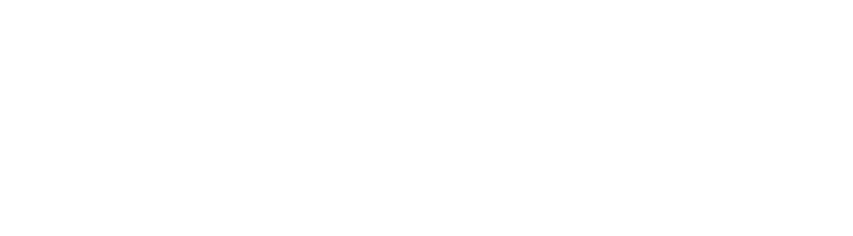
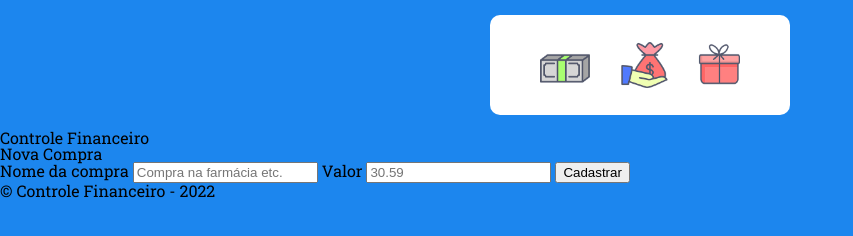
Before and after one commit to anderson-neves-silva/financial-control, a plain HTML site: page index.html in a window 1280 px wide. Shown: the whole page, without its empty margins (0-853 px from the left). Drawn offline with Linux system fonts and the light colour scheme.

Commit message:
Completing the header

```diff
--- a/index.html
+++ b/index.html
@@ -4,9 +4,43 @@
         <meta charset="UTF-8">
         <meta http-equiv="X-UA-Compatible" content="IE=edge">
         <meta name="viewport" content="width=device-width, initial-scale=1.0">
-    <title>Document</title>
+        <title>Controle Financeiro</title>
+
+        <!--adicionando o reset para remover o comportamento padrão do browser-->
+        <link rel="stylesheet" href="reset.css">
+        <link rel="stylesheet" href="style.css">
+        <link rel="stylesheet" href="script.js">
+        <!--adicionando uma fonte externa-->
+        <link href="https://fonts.googleapis.com/css2?family=Roboto+Slab&display=swap" rel="stylesheet">
+
     </head>
+
     <body>
+        <header>
+            <div class="logo">
+                <img src="logo.png" alt="Logo">
+            </div>
+        </header>
 
+        <main>
+            <h1>Controle Financeiro</h1>
+
+            <form action="">
+                <h2>Nova Compra</h2>
+
+                <label for="nomeDaCompra">Nome da compra</label>
+                <input type="text" id="nomeDaCompra" placeholder="Compra na farmácia etc." required>
+
+                <label for="valorDaCompra">Valor</label>
+                <input type="text" id="valorDaCompra" placeholder="30.59" required>
+
+                <input type="submit" value="Cadastrar" class="cadastrar">
+            </form>
+        </main>
+
+        <footer>
+            <p class="copyrigth">&copy; Controle Financeiro - 2022</p>
+
+        </footer>
     </body>
 </html>
--- /dev/null
+++ b/reset.css
@@ -0,0 +1,48 @@
+/* http://meyerweb.com/eric/tools/css/reset/
+   v2.0 | 20110126
+   License: none (public domain)
+*/
+
+html, body, div, span, applet, object, iframe,
+h1, h2, h3, h4, h5, h6, p, blockquote, pre,
+a, abbr, acronym, address, big, cite, code,
+del, dfn, em, img, ins, kbd, q, s, samp,
+small, strike, strong, sub, sup, tt, var,
+b, u, i, center,
+dl, dt, dd, ol, ul, li,
+fieldset, form, label, legend,
+table, caption, tbody, tfoot, thead, tr, th, td,
+article, aside, canvas, details, embed,
+figure, figcaption, footer, header, hgroup,
+menu, nav, output, ruby, section, summary,
+time, mark, audio, video {
+	margin: 0;
+	padding: 0;
+	border: 0;
+	font-size: 100%;
+	font: inherit;
+	vertical-align: baseline;
+}
+/* HTML5 display-role reset for older browsers */
+article, aside, details, figcaption, figure,
+footer, header, hgroup, menu, nav, section {
+	display: block;
+}
+body {
+	line-height: 1;
+}
+ol, ul {
+	list-style: none;
+}
+blockquote, q {
+	quotes: none;
+}
+blockquote:before, blockquote:after,
+q:before, q:after {
+	content: '';
+	content: none;
+}
+table {
+	border-collapse: collapse;
+	border-spacing: 0;
+}
--- a/style.css
+++ b/style.css
@@ -0,0 +1,22 @@
+
+body {
+    font-family: 'Roboto Slab', serif;
+    background: #1C86EE;
+}
+
+header {
+
+}
+
+header img {
+    display: flex;
+    width: 200px;
+    margin: 0 auto;
+}
+
+.logo {
+    background: #ffffff;
+    width: 300px;
+    border-radius: 10px;
+    margin: 15px auto;
+}
```
Also changed, not shown: logo.png (added). Lines whose indentation alone changed are shown as unchanged.
